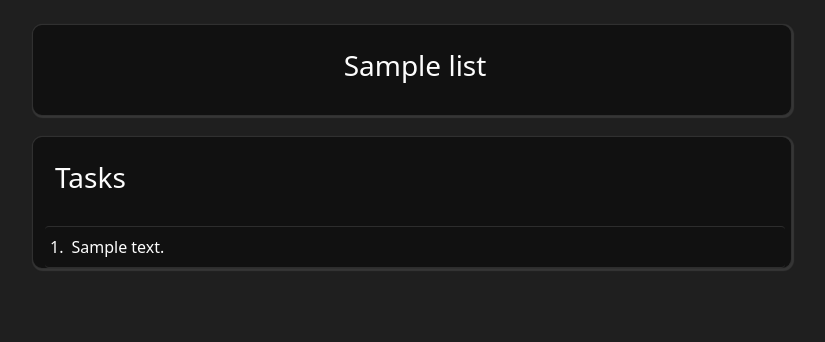
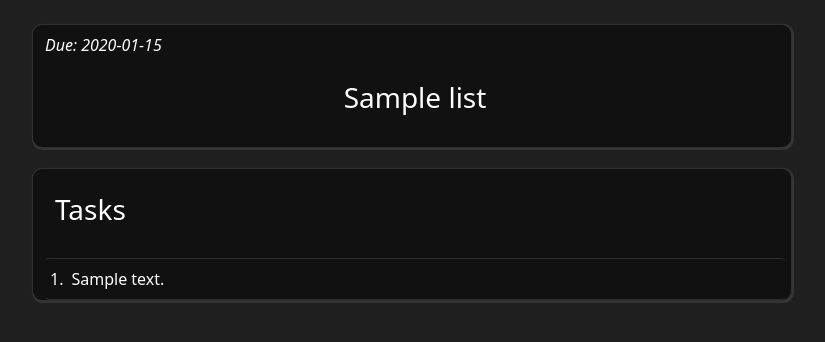
Before and after one commit to Marigem/PhpTodoList, a PHP site: page /list.php?item=1 in a window 1280 px wide. Shown: the part 80-422 px from the top of the page, without its empty margins (228-1053 px from the left). Run offline with PHP 8.4, Linux system fonts and the light colour scheme; tables that the repository leaves empty hold one stand-in row (values such as "Sample post").

Commit message:
List due date and list access restrictions

```diff
--- a/core/Connection.php
+++ b/core/Connection.php
@@ -10,7 +10,7 @@ class Connection
 
     function __construct()
     {
-        $dsn = "mysql:host=192.168.0.32:3306;dbname=tododb";
+        $dsn = "mysql:host=192.168.0.32:3306;dbname=todo2";
         $this->pdo = new PDO($dsn, 'dbuser', 'password');
         $this->pdo->setAttribute(PDO::ATTR_ERRMODE, PDO::ERRMODE_EXCEPTION);
     }
--- a/core/ItemCreator.php
+++ b/core/ItemCreator.php
@@ -5,17 +5,18 @@ namespace app\core;
 use PDO;
 
 class ItemCreator {
-    public function createTodoList($title, $description)
+    public function createTodoList($title, $description, $due_date)
     {
         $connection = new Connection();
         $statement = $connection->pdo->prepare(
-            'INSERT INTO todo_list (user_id, title, description)
-            VALUES (:user_id, :title, :description);'
+            'INSERT INTO todo_list (user_id, title, description, due_date)
+            VALUES (:user_id, :title, :description, :dueDate);'
         );
 
         $statement->bindValue('user_id', Application::$app->auth->user->id);
         $statement->bindValue('title', $title);
         $statement->bindValue('description', $description);
+        $statement->bindValue('dueDate', $due_date);
         $statement->execute();
 
         return $statement->fetch(PDO::FETCH_ASSOC);
@@ -69,7 +70,7 @@ class ItemCreator {
 
     public function createWelcomeTodoList()
     {
-        $this->createTodoList("Welcome list!", "A list to help you get started!");
+        $this->createTodoList("Welcome list!", "A list to help you get started!", "2021-11-25");
         $list = Application::$app->fetcher->fetchUserTodoLists()[0] ?? -1;
         $this->createTask($list['id'], "Create a new list");
         $this->createTask($list['id'], "Fill the list with tasks");
--- a/migration.sql
+++ b/migration.sql
@@ -14,6 +14,7 @@ CREATE TABLE todo_list (
     user_id INT NOT NULL,
     title VARCHAR(255) NOT NULL,
     description VARCHAR(255) NOT NULL,
+    due_date DATE,
     PRIMARY KEY (id),
     FOREIGN KEY (user_id)
         REFERENCES users(id)
--- a/migrations.php
+++ b/migrations.php
@@ -28,6 +28,7 @@ prepare_and_execute(
         user_id INT NOT NULL,
         title VARCHAR(255) NOT NULL,
         description VARCHAR(255) NOT NULL,
+        due_date DATE,
         PRIMARY KEY (id),
         FOREIGN KEY (user_id)
             REFERENCES users(id)
--- a/public/list.php
+++ b/public/list.php
@@ -42,6 +42,18 @@ require_once __DIR__.'/../vendor/autoload.php';
 
 
     $tasks = Application::$app->fetcher->fetchTasksByListId($todo_list['id']);
+
+    if (Application::$app->auth->isGuest() && !Application::$app->sharing->listIsPublic($todo_list['id']))
+    {
+        header("Location: dashboard.php");
+    }
+    else if (!Application::$app->auth->isGuest()
+                && !Application::$app->auth->userOwnsListItem($todo_list['id'])
+                && !Application::$app->sharing->alreadySharedWith($todo_list['id'], Application::$app->auth->user->id)
+                && !Application::$app->sharing->listIsPublic($todo_list['id']))
+    {
+        header("Location: dashboard.php");
+    }
 ?>
 
 
@@ -51,6 +63,7 @@ require_once __DIR__.'/../vendor/autoload.php';
     <div class="col-lg-8 content">
 
         <div class="row">
+        <i class="pl-2 pt-2">Due: <?php echo $todo_list['due_date'] ?></i>
         <h3 class="text-center mt-4"><?php echo $todo_list['title'] ?>
 
         </h3>
```
Also changed, not shown: public/profile.php (+6 -1 lines).
